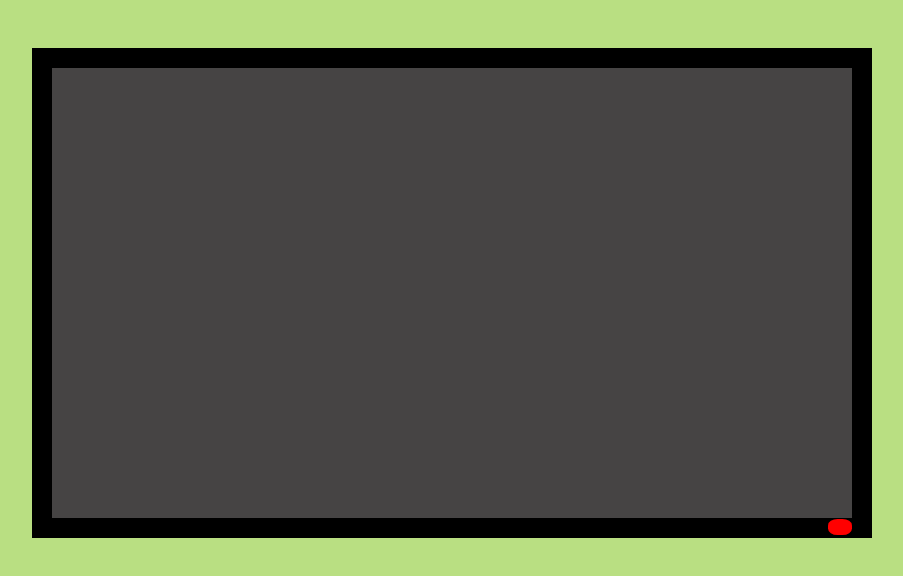
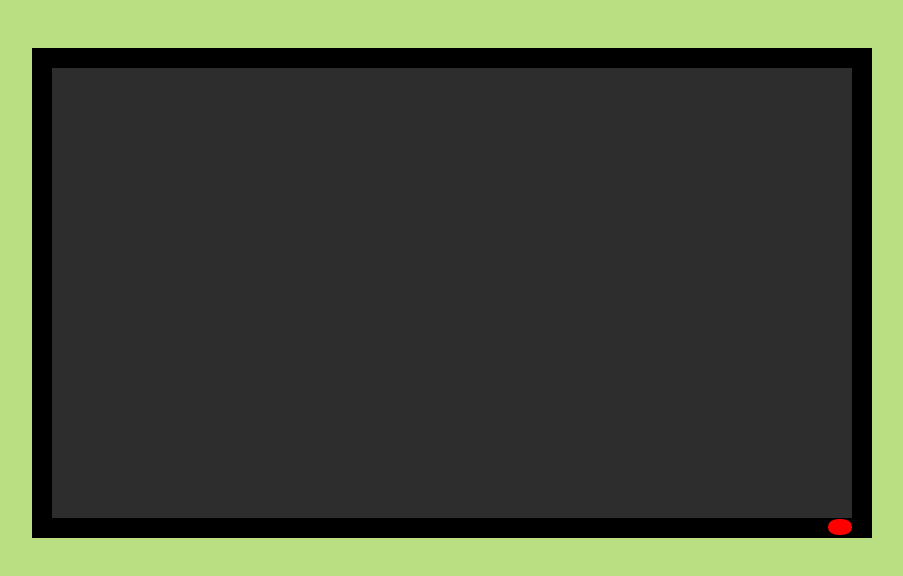
Before and after one commit to Liz-Mutesi/Vue, a website: page index.html in a window 1280 px wide. Shown: the whole page, without its empty margins (229-1132 px from the left). Drawn offline with nearby package versions, Linux system fonts and the light colour scheme.

Commit message:
changed styling

```diff
--- a/style.css
+++ b/style.css
@@ -15,7 +15,7 @@ body {
 
 }
 .tvOff {
-    background-color: rgb(70, 68, 68);
+    background-color: rgb(46, 45, 45);
     height: 450px;
     width: 800px;
     margin-left: 20%;
@@ -28,7 +28,7 @@ body {
     border: none;
     height: 16px;
     width: 24px;
-    border-radius: 40%;
+    border-radius: 45%;
     margin-left: 47%;
     float: right;
     margin-top: 28.2rem
@@ -39,7 +39,7 @@ body {
     border: none;
     height: 16px;
     width: 24px;
-    border-radius: 40%;
+    border-radius: 45%;
     margin-left: 47%;
     float: right;
     margin-top: 28.2rem
```
